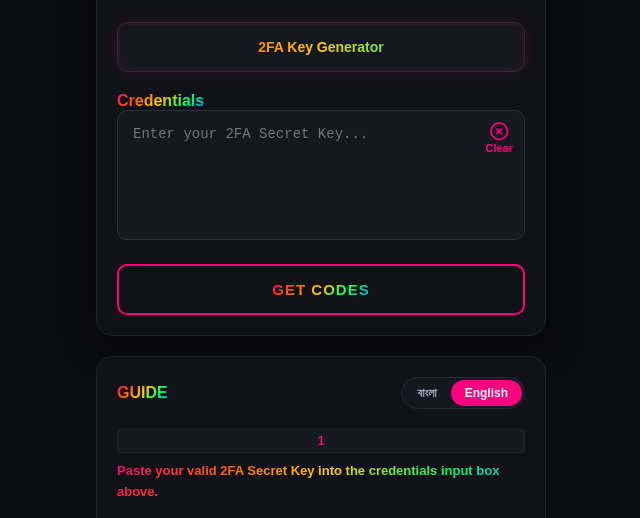
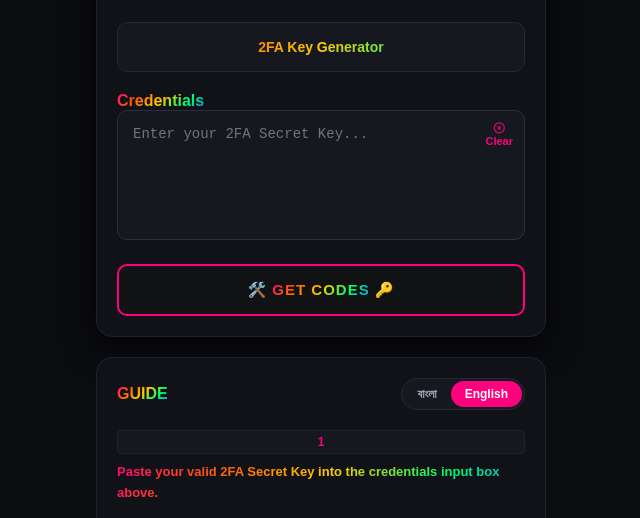
Before and after one commit to sudarshan5682/get2fa, a plain HTML site: page index.html in a window 1280 px wide. Shown: the part 254-772 px from the top of the page, without its empty margins (319-959 px from the left). Drawn offline with nearby package versions, Linux system fonts and the light colour scheme.

Commit message:
Update index.html

```diff
--- a/index.html
+++ b/index.html
@@ -26,7 +26,6 @@
         .app-title-area { text-align: center; margin-bottom: 25px; }
         .app-avatar { width: 85px; height: 85px; border-radius: 50%; margin: 0 auto 12px; display: block; object-fit: cover; border: none; }
 
-        /* গ্রেডিয়েন্ট টেক্সট ক্লাস */
         .gradient-text {
             background: linear-gradient(135deg, #ff007f 0%, #ff5e00 25%, #ffcc00 50%, #00ff66 75%, #0099ff 100%) !important;
             -webkit-background-clip: text !important;
@@ -36,17 +35,21 @@
             display: inline-block;
         }
 
+        /* ইমোজির কালার সমস্যার সমাধানের জন্য নতুন সিএসএস */
+        .emoji-fix {
+            -webkit-text-fill-color: initial !important;
+            background-clip: initial !important;
+            display: inline-block;
+        }
+
         .subtitle { font-size: 14px; letter-spacing: 0.5px; margin-top: 5px; }
         .tab-container { display: flex; background: #16181f; border-radius: 10px; border: 1px solid #252936; padding: 2px; margin-bottom: 20px; }
-        .tab { flex: 1; padding: 14px; text-align: center; border-radius: 8px; font-size: 14px; box-shadow: 0 0 15px rgba(255, 0, 127, 0.2); }
+        .tab { flex: 1; padding: 14px; text-align: center; border-radius: 8px; font-size: 14px; }
         .textarea-wrapper { position: relative; width: 100%; margin-bottom: 20px; }
         textarea { width: 100%; height: 130px; background: #16181f; border: 1px solid #2a2f3d; border-radius: 10px; padding: 15px 65px 15px 15px; color: #fff; font-size: 14px; resize: none; outline: none; transition: 0.3s; font-family: monospace; }
         textarea:focus { border-color: #ff007f; box-shadow: 0 0 10px rgba(255, 0, 127, 0.2); }
         .floating-actions { position: absolute; right: 12px; top: 12px; display: flex; flex-direction: column; gap: 12px; }
-        .action-icon-btn { background: none; border: none; cursor: pointer; display: flex; flex-direction: column; align-items: center; font-size: 11px; gap: 2px; font-weight: bold; }
-        .action-icon-btn i { font-size: 18px; }
-        .action-icon-btn.paste-btn { color: #0099ff; }
-        .action-icon-btn.clear-btn { color: #ff007f; }
+        .action-icon-btn { background: none; border: none; cursor: pointer; display: flex; flex-direction: column; align-items: center; font-size: 11px; gap: 2px; font-weight: bold; color: #ff007f; }
 
         .read-btn { width: 100%; padding: 15px; border-radius: 10px; font-size: 15px; font-weight: bold; cursor: pointer; letter-spacing: 1px; display: flex; align-items: center; justify-content: center; gap: 8px; background: #111214 !important; border: 2px solid #ff007f !important; transition: all 0.3s ease; }
         .read-btn:hover { border-color: #0099ff !important; box-shadow: 0 0 15px rgba(0, 153, 255, 0.4); }
@@ -54,7 +57,6 @@
         .output-box { margin-top: 20px; background: #16181f; border-radius: 10px; padding: 20px 15px; display: none; border: 1px solid #2a2f3d; text-align: center; }
         #copy-notice { font-size: 13px; color: #ff007f; margin-bottom: 12px; font-weight: bold; }
         #code-display { font-size: 42px; font-weight: bold; color: #ff007f; letter-spacing: 5px; margin-bottom: 10px; cursor: pointer; display: inline-block; padding: 0 10px; border-radius: 8px; transition: background 0.2s; }
-        #code-display:hover { background: #202430; }
         #timer { font-size: 14px; color: #0099ff; font-weight: bold; }
 
         .guide-container { width: 100%; max-width: 450px; background: #111217; border-radius: 16px; border: 1px solid #1e222b; padding: 20px; margin-bottom: 25px; }
@@ -66,7 +68,6 @@
         .step-badge { background: #16181f; color: #ff007f; width: 100%; text-align: center; padding: 4px 0; border-radius: 4px; font-size: 12px; font-weight: bold; margin-bottom: 8px; border: 1px solid #202430; }
         .step-text { font-size: 13px; line-height: 1.6; }
         .footer { margin-top: 15px; font-size: 13px; font-weight: bold; display: flex; align-items: center; justify-content: center; gap: 6px; color: #ffffff; }
-        .footer i { color: #ff007f !important; font-size: 14px; }
     </style>
 </head>
 <body>
@@ -96,7 +97,15 @@
                 <button class="action-icon-btn clear-btn" onclick="clearKey()"><i class="far fa-times-circle"></i>Clear</button>
             </div>
         </div>
-        <button class="read-btn" onclick="startGenerator()"><div class="btn-content gradient-text">GET CODES</div></button>
+
+        <button class="read-btn" onclick="startGenerator()">
+            <div class="btn-content">
+                <span class="emoji-fix">🛠️</span>
+                <span class="gradient-text">GET CODES</span>
+                <span class="emoji-fix">🔑</span>
+            </div>
+        </button>
+
         <div class="output-box" id="output-area">
             <div id="copy-notice">Click code to copy</div>
             <div id="code-display" onclick="copyCode()">- - - - - -</div>
@@ -128,13 +137,13 @@
     const languages = {
         en: {
             title: 'GUIDE',
-            step1: '<span>Paste your valid 2FA secret key into the input box above..</span>',
+            step1: '<span>Paste your valid 2FA secret key into the input box above.</span>',
             step2: '<span>Ensure the secret contains only letters (A-Z) and numbers (2-7) with no extra symbols.</span>',
             step3: '<span>Clicking "Get Codes" will instantly generate your 6-digit dynamic login OTP code with a 30-second standard countdown timer.</span>'
         },
         bn: {
             title: 'ব্যবহার নির্দেশিকা',
-            step1: '<span>আপনার বৈধ 2FA সিক্রেট কি  উপরের ইনপুট বক্সে পেস্ট করুন।</span>',
+            step1: '<span>আপনার বৈধ 2FA সিক্রেট কি উপরের ইনপুট বক্সে পেস্ট করুন।</span>',
             step2: '<span>নিশ্চিত করুন যে কি-টিতে শুধুমাত্র অক্ষর (A-Z) এবং সংখ্যা (2-7) আছে, কোনো অতিরিক্ত চিহ্ন নেই।</span>',
             step3: '<span>"Get Codes" বাটনে ক্লিক করলে তাৎক্ষণিকভাবে আপনার ৬ সংখ্যার ওটিপি কোড তৈরি হবে এবং ৩০ সেকেন্ডের টাইমারে তা আপডেট হবে।</span>'
         }
@@ -155,11 +164,6 @@
         }
     }
 
-    async function pasteKey() {
-        try { const text = await navigator.clipboard.readText(); document.getElementById('secret-key').value = text; }
-        catch (err) { alert('Clipboard access denied.'); }
-    }
-
     function clearKey() {
         document.getElementById('secret-key').value = '';
         document.getElementById('output-area').style.display = 'none';
@@ -170,6 +174,7 @@
     function copyCode() {
         if (currentCode && currentCode !== "ERROR") {
             navigator.clipboard.writeText(currentCode);
+            alert("Code copied to clipboard!");
         }
     }
 
```
